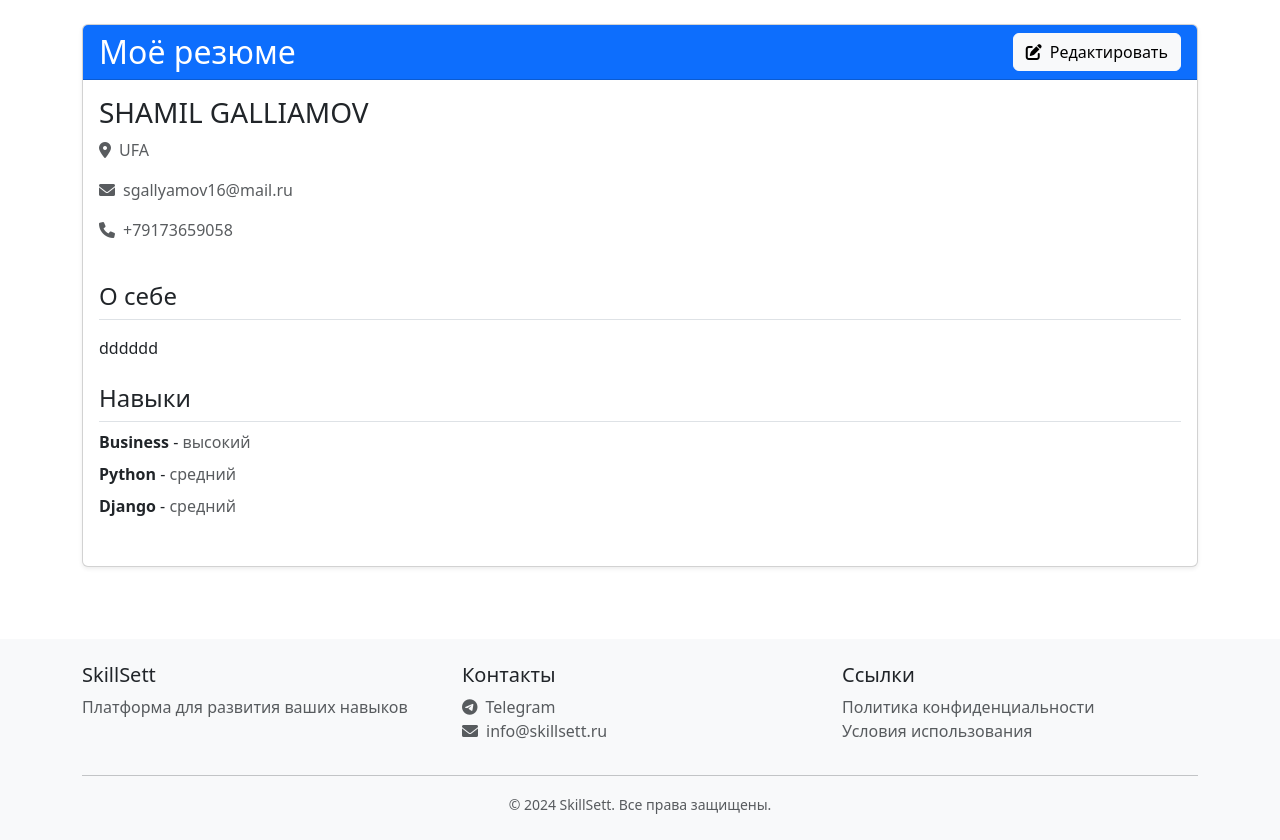
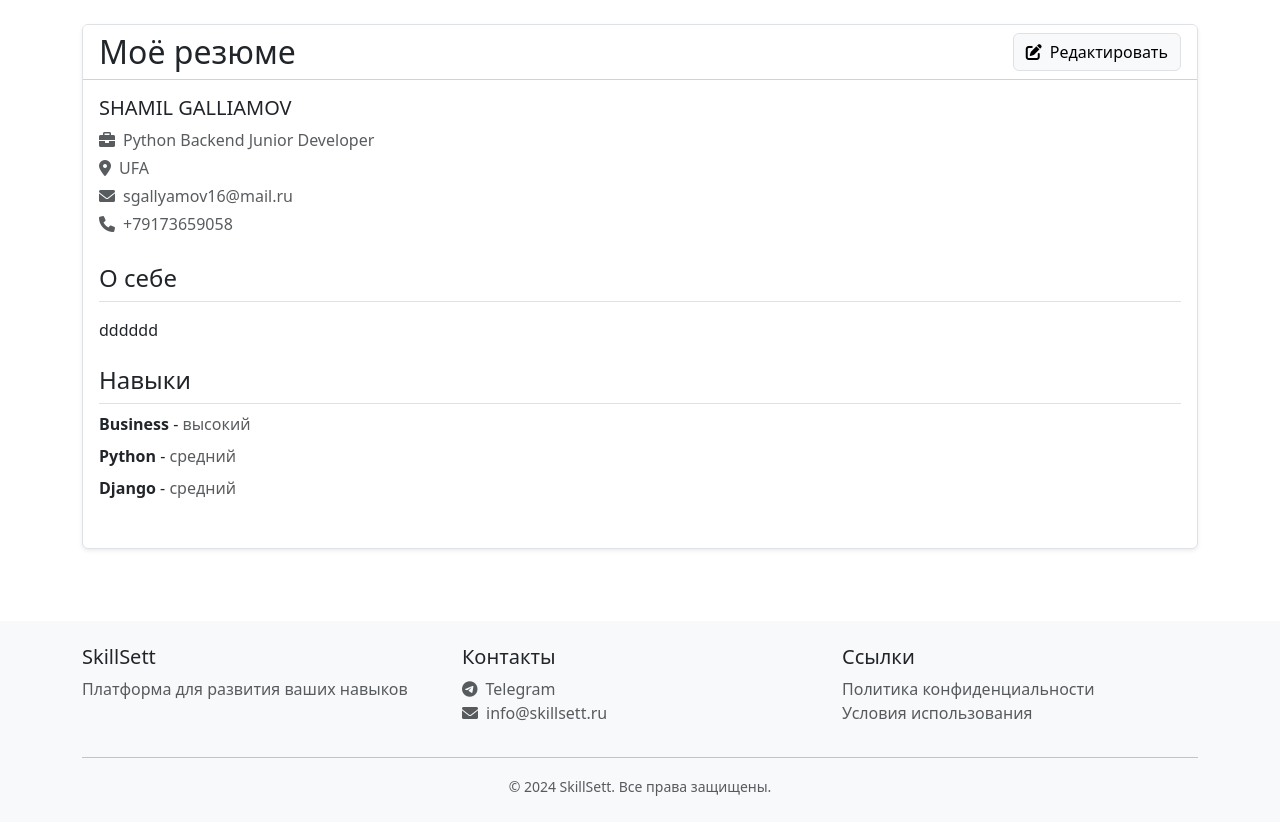
Before and after one commit to universe1x/test, a Django app: template resume/templates/resume/resume_detail.html in a window 1280 px wide. Shown: the part 57-897 px from the top of the page. After the commit the page ends 853 px from the top, so only its background shows below. Run offline with Django 5.2, Linux system fonts and the light colour scheme; the template is opened without the code that fills it: values that come from a table or form of the project are taken from there, others are empty; data comes from the database, SQL or seed files in the repository; both versions use the stored data as it was after the commit; parts of the project's set-up code (start-up, migrations or seed data) failed here and were passed over.

Commit message:
Изменил стили детейл груп и резюме

```diff
--- a/resume/templates/resume/resume_detail.html
+++ b/resume/templates/resume/resume_detail.html
@@ -3,10 +3,10 @@
 
 {% block content %}
 <div class="container py-4">
-    <div class="card shadow-sm">
-        <div class="card-header bg-primary text-white d-flex justify-content-between align-items-center">
+    <div class="card shadow-sm border">
+        <div class="card-header bg-white text-dark d-flex justify-content-between align-items-center">
             <h2 class="mb-0">Моё резюме</h2>
-            <a href="{% url 'edit_resume' resume.pk %}" class="btn btn-light">
+            <a href="{% url 'edit_resume' resume.pk %}" class="btn btn-light border">
                 <i class="fas fa-edit me-2"></i>Редактировать
             </a>
         </div>
@@ -14,14 +14,17 @@
             <!-- Основная информация -->
             <div class="row mb-4">
                 <div class="col-md-8">
-                    <h3>{{ resume.name }} {{ resume.surname }}</h3>
-                    <p class="text-muted">
+                    <h5>{{ resume.name }} {{ resume.surname }}</h5>
+                    <p class="text-muted mb-1">
+                        <i class="fas fa-briefcase me-2"></i>{{ resume.specialization }}
+                    </p>
+                    <p class="text-muted mb-1">
                         <i class="fas fa-map-marker-alt me-2"></i>{{ resume.city }}
                     </p>
-                    <p class="text-muted">
+                    <p class="text-muted mb-1">
                         <i class="fas fa-envelope me-2"></i>{{ resume.email }}
                     </p>
-                    <p class="text-muted">
+                    <p class="text-muted mb-1">
                         <i class="fas fa-phone me-2"></i>{{ resume.phone }}
                     </p>
                 </div>
@@ -53,3 +56,14 @@
     </div>
 </div>
 {% endblock %}
+
+<style>
+    .card {
+        border: 1px solid rgba(0,0,0,.125) !important;
+        border-radius: 15px;
+    }
+
+    .btn-light {
+        background-color: white;
+    }
+</style>
--- a/resume/views.py
+++ b/resume/views.py
@@ -90,6 +90,7 @@ def edit_resume(request, pk):
             # Обновляем основные поля резюме
             resume.name = request.POST.get('name')
             resume.surname = request.POST.get('surname')
+            resume.specialization = request.POST.get('specialization')
             resume.city = request.POST.get('city')
             resume.email = request.POST.get('email')
             resume.phone = request.POST.get('phone')
```
Also changed, not shown: resume/templates/resume/edit_resume.html (+7 -0 lines), db.sqlite3.
